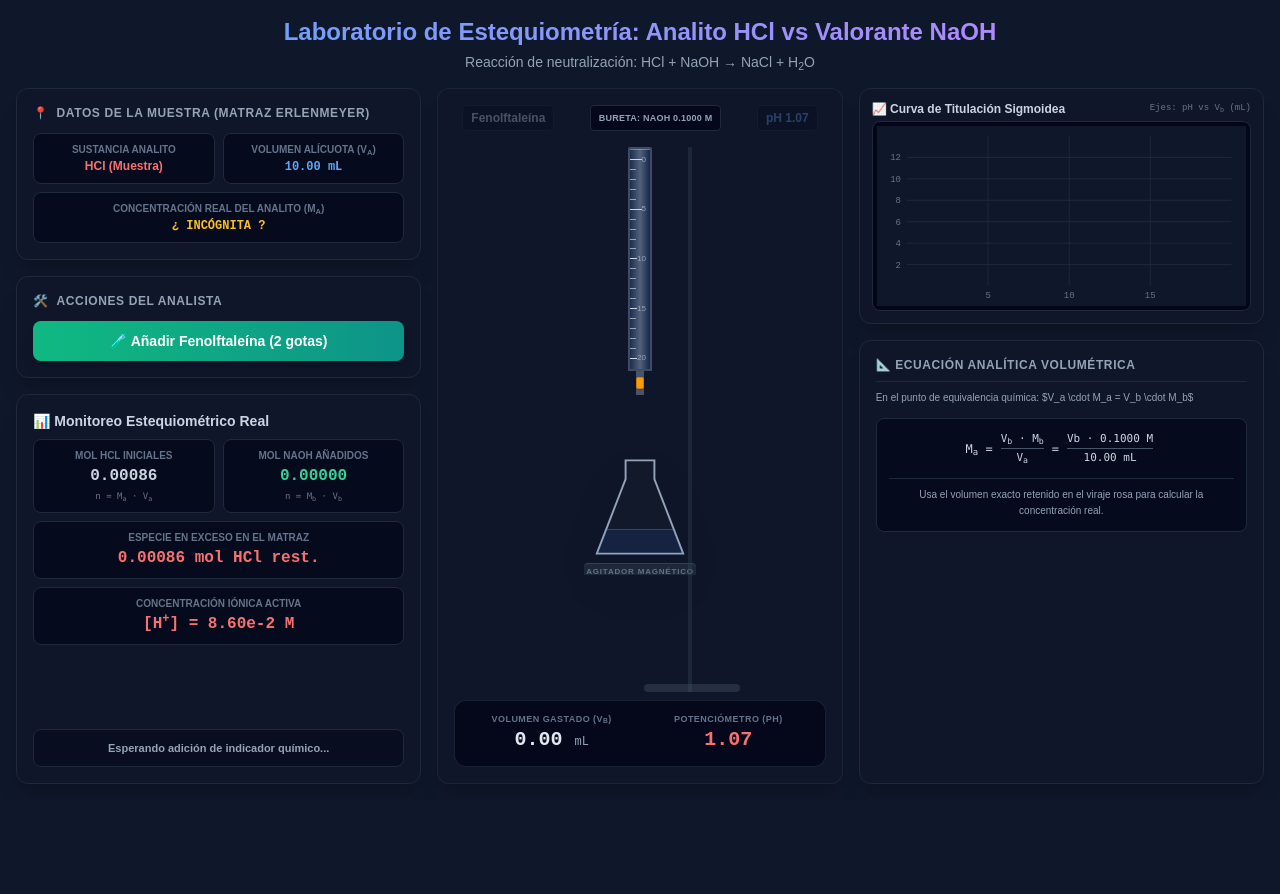
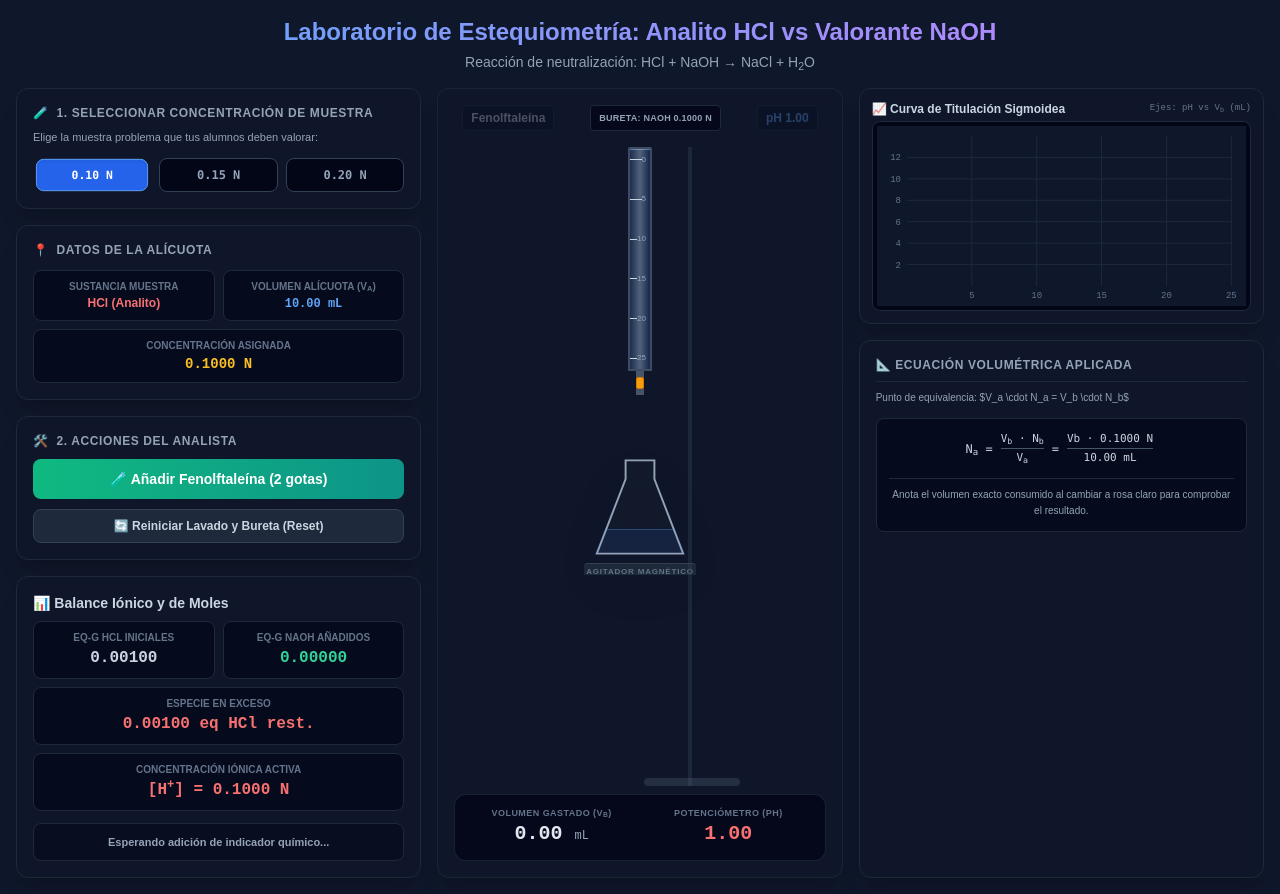
Before and after one commit to wilmer14molina/REACCION_ACIDO_BASE_SIMULACION, a plain HTML site: page index.html in a window 1280 px wide. Before the commit the page ends 800 px from the top, so only its background shows below. Drawn offline with nearby package versions, Linux system fonts and the light colour scheme.

Commit message:
Update index.html

```diff
--- a/index.html
+++ b/index.html
@@ -4,7 +4,7 @@
     <meta charset="UTF-8">
     <meta name="viewport" content="width=device-width, initial-scale=1.0">
     <title>Simulador de Valoración Ácido-Base Profesional</title>
-    <!-- Tailwind v3 Estable para producción (Evita fallos en móviles) -->
+    <!-- Tailwind v3 Estable para producción -->
     <script src="https://cdn.tailwindcss.com"></script>
     <style>
         body {
@@ -92,58 +92,72 @@
         <p class="text-sm text-slate-400 mt-1">Reacción de neutralización: HCl + NaOH &rarr; NaCl + H<sub>2</sub>O</p>
     </header>
 
-    <!-- Cambiado el orden con order-X de Tailwind para pantallas móviles -->
     <main class="grid grid-cols-1 lg:grid-cols-12 gap-4 max-w-7xl mx-auto w-full flex-1 items-stretch">
 
-        <!-- Panel Izquierdo: Monitoreo y Datos (En móvil pasa al final) -->
+        <!-- Panel Izquierdo: Monitoreo y Datos -->
         <section class="lg:col-span-4 flex flex-col gap-4 order-2 lg:order-1">
+
+            <!-- SELECCIÓN DE CONCENTRACIÓN DE LA MUESTRA -->
+            <div class="bg-slate-900/60 border border-slate-800 rounded-xl p-4 shadow-xl">
+                <h2 class="text-xs font-bold text-slate-400 uppercase tracking-wider mb-2 flex items-center gap-2">
+                    <span>🧪</span> 1. Seleccionar Concentración de Muestra
+                </h2>
+                <p class="text-[11px] text-slate-400 mb-3">Elige la muestra problema que tus alumnos deben valorar:</p>
+                <div class="grid grid-cols-3 gap-2">
+                    <button onclick="selectMuestra(0.1)" id="btn-c-0.1" class="bg-slate-950 hover:bg-slate-800 border border-slate-700 rounded-lg py-2 text-xs font-bold font-mono text-slate-300 transition active:scale-95">
+                        0.10 N
+                    </button>
+                    <button onclick="selectMuestra(0.15)" id="btn-c-0.15" class="bg-slate-950 hover:bg-slate-800 border border-slate-700 rounded-lg py-2 text-xs font-bold font-mono text-slate-300 transition active:scale-95">
+                        0.15 N
+                    </button>
+                    <button onclick="selectMuestra(0.2)" id="btn-c-0.2" class="bg-slate-950 hover:bg-slate-800 border border-slate-700 rounded-lg py-2 text-xs font-bold font-mono text-slate-300 transition active:scale-95">
+                        0.20 N
+                    </button>
+                </div>
+            </div>
 
             <div class="bg-slate-900/60 border border-slate-800 rounded-xl p-4 shadow-xl">
                 <h2 class="text-xs font-bold text-slate-400 uppercase tracking-wider mb-3 flex items-center gap-2">
-                    <span>📍</span> Datos de la Muestra (Matraz Erlenmeyer)
+                    <span>📍</span> Datos de la Alícuota
                 </h2>
                 <div class="grid grid-cols-2 gap-2 text-center text-xs">
                     <div class="bg-slate-950/70 p-2 rounded-lg border border-slate-800">
-                        <span class="text-[10px] uppercase font-bold text-slate-500 block">Sustancia Analito</span>
-                        <span class="text-red-400 font-bold">HCl (Muestra)</span>
+                        <span class="text-[10px] uppercase font-bold text-slate-500 block">Sustancia Muestra</span>
+                        <span class="text-red-400 font-bold">HCl (Analito)</span>
                     </div>
                     <div class="bg-slate-950/70 p-2 rounded-lg border border-slate-800">
                         <span class="text-[10px] uppercase font-bold text-slate-500 block">Volumen Alícuota (V<sub>a</sub>)</span>
                         <span class="text-blue-400 font-bold mono">10.00 mL</span>
                     </div>
                     <div class="bg-slate-950/70 p-2 rounded-lg border border-slate-800 col-span-2">
-                        <span class="text-[10px] uppercase font-bold text-slate-500 block">Concentración Real del Analito (M<sub>a</sub>)</span>
-                        <span class="text-amber-400 font-bold mono">¿ INCÓGNITA ?</span>
+                        <span class="text-[10px] uppercase font-bold text-slate-500 block">Concentración Asignada</span>
+                        <span id="label-muestra-activa" class="text-amber-400 font-black text-sm mono">0.1000 N</span>
                     </div>
                 </div>
             </div>
 
-            <!-- Oculto en móvil, visible en PC para no alterar el layout original -->
-            <div class="hidden lg:block bg-slate-900/60 border border-slate-800 rounded-xl p-4 shadow-xl" id="desktop-controls-container">
-                <!-- El script moverá dinámicamente los controles aquí en PC -->
-            </div>
+            <!-- Contenedor dinámico en PC -->
+            <div class="hidden lg:block bg-slate-900/60 border border-slate-800 rounded-xl p-4 shadow-xl" id="desktop-controls-container"></div>
 
             <div class="bg-slate-900/60 border border-slate-800 rounded-xl p-4 shadow-xl flex-1 flex flex-col justify-between gap-3">
                 <div>
-                    <h2 class="text-sm font-bold text-slate-300 mb-2">📊 Monitoreo Estequiométrico Real</h2>
+                    <h2 class="text-sm font-bold text-slate-300 mb-2">📊 Balance Iónico y de Moles</h2>
                     <div class="grid grid-cols-2 gap-2">
                         <div class="bg-slate-950/70 p-2 rounded-lg border border-slate-800 text-center">
-                            <span class="text-[10px] uppercase font-bold text-slate-500 block">mol HCl iniciales</span>
+                            <span class="text-[10px] uppercase font-bold text-slate-500 block">Eq-g HCl iniciales</span>
                             <span id="dMolHInit" class="text-base font-black text-slate-300 mono">0.00100</span>
-                            <span class="text-[9px] text-slate-500 block font-mono mt-0.5">n = M<sub>a</sub> · V<sub>a</sub></span>
                         </div>
                         <div class="bg-slate-950/70 p-2 rounded-lg border border-slate-800 text-center">
-                            <span class="text-[10px] uppercase font-bold text-slate-500 block">mol NaOH añadidos</span>
+                            <span class="text-[10px] uppercase font-bold text-slate-500 block">Eq-g NaOH añadidos</span>
                             <span id="dMolOH" class="text-base font-black text-emerald-400 mono">0.00000</span>
-                            <span class="text-[9px] text-slate-500 block font-mono mt-0.5">n = M<sub>b</sub> · V<sub>b</sub></span>
                         </div>
                         <div class="bg-slate-950/70 p-2 rounded-lg border border-slate-800 text-center col-span-2">
-                            <span class="text-[10px] uppercase font-bold text-slate-500 block">Especie en exceso en el Matraz</span>
-                            <span id="dMolH" class="text-base font-black text-red-400 mono">0.00100 mol HCl</span>
+                            <span class="text-[10px] uppercase font-bold text-slate-500 block">Especie en exceso</span>
+                            <span id="dMolH" class="text-base font-black text-red-400 mono">0.00100 eq HCl</span>
                         </div>
                         <div class="bg-slate-950/70 p-2 rounded-lg border border-slate-800 text-center col-span-2">
                             <span class="text-[10px] uppercase font-bold text-slate-500 block">Concentración Iónica Activa</span>
-                            <span id="dConc" class="text-base font-black text-amber-400 mono">0.1000 M [H<sup>+</sup>]</span>
+                            <span id="dConc" class="text-base font-black text-amber-400 mono">0.1000 N [H<sup>+</sup>]</span>
                         </div>
                     </div>
                 </div>
@@ -154,11 +168,11 @@
             </div>
         </section>
 
-        <!-- Panel Central: Montaje Mecánico (Primero en móvil para priorizar la vista) -->
+        <!-- Panel Central: Montaje Mecánico -->
         <section class="lg:col-span-4 bg-slate-900/40 border border-slate-800/80 rounded-xl p-4 shadow-xl flex flex-col justify-between items-center relative overflow-hidden min-h-[450px] order-1 lg:order-2">
             <div class="w-full flex justify-between text-xs font-bold px-2 z-10 items-center">
                 <span id="ind-tag" class="border border-slate-800 px-2 py-1 rounded bg-slate-950/60 opacity-30 transition-all text-slate-300">Fenolftaleína</span>
-                <span class="text-[9px] text-slate-400 font-extrabold uppercase tracking-wide bg-slate-950/80 px-2 py-1 rounded border border-slate-800">BURETA: NaOH 0.1000 M</span>
+                <span class="text-[9px] text-slate-400 font-extrabold uppercase tracking-wide bg-slate-950/80 px-2 py-1 rounded border border-slate-800">BURETA: NaOH 0.1000 N</span>
                 <span id="state-tag" class="border border-slate-800 px-2 py-1 rounded bg-slate-950/60 text-blue-400 opacity-30 transition-all">pH 1.00</span>
             </div>
 
@@ -166,7 +180,7 @@
                 <div class="absolute left-1/2 top-0 bottom-0 w-1 bg-slate-700 transform translate-x-12 opacity-40"></div>
                 <div class="absolute left-1/2 bottom-0 w-24 h-2 bg-slate-600 transform translate-x-1 y-1 rounded opacity-40"></div>
 
-                <!-- Cuerpo de la Bureta -->
+                <!-- Cuerpo de la Bureta (Escala de 25 mL) -->
                 <div class="w-6 h-56 border-2 border-slate-500/60 rounded-t-sm bg-slate-950/30 relative flex items-end">
                     <div id="buret-grads"></div>
                     <div id="buret-liquid" class="w-full bg-gradient-to-r from-blue-400/20 via-blue-200/40 to-blue-500/20 border-t border-blue-300/50 transition-all duration-300" style="height: 100%;"></div>
@@ -194,7 +208,7 @@
                 <div class="w-28 h-3 bg-slate-800 rounded-t border-t border-slate-700 text-[8px] tracking-widest text-center text-slate-500 font-bold pt-0.5">AGITADOR MAGNÉTICO</div>
             </div>
 
-            <!-- Display de resultados de la valoración -->
+            <!-- Display de volumen y pH -->
             <div class="w-full bg-slate-950/80 border border-slate-800/80 rounded-xl p-3 grid grid-cols-2 gap-2 text-center mt-2 z-10">
                 <div>
                     <div class="text-[9px] uppercase font-bold text-slate-500 tracking-wider">Volumen Gastado (V<sub>b</sub>)</div>
@@ -206,13 +220,11 @@
                 </div>
             </div>
 
-            <!-- CONTENEDOR DE CONTROLES FLUIDO (Aparecerá aquí abajo en celulares de forma nativa) -->
-            <div class="w-full mt-2 lg:hidden" id="mobile-controls-container">
-                <!-- Los controles se inyectan aquí en pantallas móviles -->
-            </div>
+            <!-- Contenedor dinámico en Móvil -->
+            <div class="w-full mt-2 lg:hidden" id="mobile-controls-container"></div>
         </section>
 
-        <!-- Panel Derecho: Gráfico e Informe del Estudiante -->
+        <!-- Panel Derecho: Gráfico e Informe -->
         <section class="lg:col-span-4 flex flex-col gap-4 order-3">
 
             <div class="bg-slate-900/60 border border-slate-800 rounded-xl p-3 shadow-xl">
@@ -227,54 +239,51 @@
 
             <div class="bg-slate-900/60 border border-slate-800 rounded-xl p-4 shadow-xl flex-1 flex flex-col justify-between">
                 <div>
-                    <h3 class="text-xs font-bold uppercase tracking-wider text-slate-400 border-b border-slate-800 pb-2 mb-2">📐 Ecuación Analítica Volumétrica</h3>
+                    <h3 class="text-xs font-bold uppercase tracking-wider text-slate-400 border-b border-slate-800 pb-2 mb-2">📐 Ecuación Volumétrica Aplicada</h3>
                     <p class="text-[10px] text-slate-400 leading-relaxed mb-3">
-                        En el punto de equivalencia química: $V_a \cdot M_a = V_b \cdot M_b$
+                        Punto de equivalencia: $V_a \cdot N_a = V_b \cdot N_b$
                     </p>
                     <div class="bg-slate-950/70 p-3 rounded-lg border border-slate-800 text-center text-xs text-slate-300">
                         <div class="flex items-center justify-center gap-1">
-                            <span class="font-mono">M<sub>a</sub> = </span>
+                            <span class="font-mono">N<sub>a</sub> = </span>
                             <div class="math-fraction font-mono text-[11px]">
-                                <span class="math-numerator">V<sub>b</sub> · M<sub>b</sub></span>
+                                <span class="math-numerator">V<sub>b</sub> · N<sub>b</sub></span>
                                 <span class="math-denominator">V<sub>a</sub></span>
                             </div>
                             <span class="font-mono"> = </span>
                             <div class="math-fraction font-mono text-[11px]">
-                                <span class="math-numerator"><span id="calc-vb">V<sub>b</sub></span> · 0.1000 M</span>
+                                <span class="math-numerator"><span id="calc-vb">V<sub>b</sub></span> · 0.1000 N</span>
                                 <span class="math-denominator">10.00 mL</span>
                             </div>
                         </div>
                         <div class="mt-3 pt-2 border-t border-slate-800 text-slate-400 text-[10px]">
-                            Usa el volumen exacto retenido en el viraje rosa para calcular la concentración real.
+                            Anota el volumen exacto consumido al cambiar a rosa claro para comprobar el resultado.
                         </div>
                     </div>
                 </div>
 
                 <!-- Cuadro de Resultados Finales -->
                 <div id="result-box" class="bg-slate-950/80 border border-indigo-500/30 rounded-xl p-3 text-center hidden transition-all duration-300 mt-2">
-                    <span class="text-[9px] uppercase font-bold text-indigo-400 tracking-wider block">Resultado del Ensayo</span>
-                    <div class="text-2xl font-black mono text-emerald-400 my-1"><span id="result-nb">0.0000</span> <span class="text-xs font-normal text-slate-400">M</span></div>
-                    <p class="text-[10px] text-slate-400 mb-2">Concentración de la Muestra de HCl Calculada</p>
-                    <button onclick="resetSimulation()" class="w-full bg-slate-800 hover:bg-slate-700 text-slate-200 font-bold py-1.5 px-3 rounded-lg text-xs cursor-pointer transition border border-slate-700">
-                        🔄 Limpiar y Recibir Nueva Muestra
-                    </button>
+                    <span class="text-[9px] uppercase font-bold text-indigo-400 tracking-wider block">Cálculo del Sistema</span>
+                    <div class="text-2xl font-black mono text-emerald-400 my-1"><span id="result-nb">0.0000</span> <span class="text-xs font-normal text-slate-400">N</span></div>
+                    <p class="text-[10px] text-slate-400">Concentración experimental obtenida</p>
                 </div>
             </div>
         </section>
 
     </main>
 
-    <!-- Elemento HTML de controles único que moveremos vía JS para no duplicar IDs -->
-    <div id="actual-controls" class="bg-slate-900/90 lg:bg-transparent border border-slate-800 lg:border-0 rounded-xl p-4 lg:p-0">
-        <h2 class="text-xs font-bold text-slate-400 uppercase tracking-wider mb-2 lg:mb-3 flex items-center gap-2">
-            <span>🛠️</span> Acciones del Analista
+    <!-- Bloque Único de Controles del Analista -->
+    <div id="actual-controls" class="bg-slate-900/90 lg:bg-transparent border border-slate-800 lg:border-0 rounded-xl p-4 lg:p-0 flex flex-col gap-2.5">
+        <h2 class="text-xs font-bold text-slate-400 uppercase tracking-wider flex items-center gap-2">
+            <span>🛠️</span> 2. Acciones del Analista
         </h2>
 
         <button id="btn-indicator" onclick="addIndicator()" class="w-full bg-gradient-to-r from-emerald-500 to-teal-600 hover:from-emerald-600 hover:to-teal-700 text-white font-bold py-2.5 px-4 rounded-lg shadow-lg cursor-pointer transition text-sm flex items-center justify-center gap-2">
             🧪 Añadir Fenolftaleína (2 gotas)
         </button>
 
-        <div id="titrate-controls" class="mt-3 space-y-2 hidden">
+        <div id="titrate-controls" class="space-y-2 hidden">
             <div class="flex gap-2">
                 <button id="btn-titrate" onclick="startContinuous()" class="flex-1 bg-blue-600 hover:bg-blue-700 text-white font-bold py-3 px-3 rounded-lg text-xs cursor-pointer transition active:scale-95">
                     ⚡ Volcado Rápido
@@ -287,11 +296,17 @@
                 🛑 DETENER VALORACIÓN / CALCULAR
             </button>
         </div>
+
+        <!-- Botón de Reinicio unificado aquí -->
+        <button onclick="resetSimulation()" class="w-full bg-slate-800 hover:bg-slate-700 hover:text-white text-slate-300 font-bold py-2 px-4 rounded-lg text-xs cursor-pointer transition border border-slate-700 flex items-center justify-center gap-2">
+            🔄 Reiniciar Lavado y Bureta (Reset)
+        </button>
     </div>
 
     <script>
+        // Cambiado maxVol a 27 mL ya que el rango máximo de titulación ahora es 20 mL
         const CFG = {
-            Va: 10, Cb: 0.1000, maxVol: 20, dropVol: 0.05,
+            Va: 10, Cb: 0.1000, maxVol: 27, dropVol: 0.05,
             fastInterval: 60, slowInterval: 350
         };
 
@@ -312,35 +327,49 @@
         const ctx = canvas.getContext('2d');
         let chartW = 600, chartH = 180;
 
-        // ACOMODAR CONTROLES SEGÚN TAMAÑO DE PANTALLA EN TIEMPO REAL
         function handleResponsiveControls() {
             const controls = $('actual-controls');
             if (window.innerWidth < 1024) {
-                // Mover abajo de la titulación en móviles
                 $('mobile-controls-container').appendChild(controls);
             } else {
-                // Mover al panel lateral izquierdo en computadoras
                 $('desktop-controls-container').appendChild(controls);
             }
         }
 
+        function selectMuestra(normalidad) {
+            if (S.active) stopTitration();
+
+            S.Na_real = normalidad;
+            S.Vb_theoretical = +(S.Na_real * CFG.Va / CFG.Cb).toFixed(2);
+
+            [0.1, 0.15, 0.2].forEach(n => {
+                const btn = $(`btn-c-${n}`);
+                if (n === normalidad) {
+                    btn.className = "bg-blue-600 border border-blue-400 rounded-lg py-2 text-xs font-bold font-mono text-white transition scale-95 shadow-inner";
+                } else {
+                    btn.className = "bg-slate-950 hover:bg-slate-800 border border-slate-700 rounded-lg py-2 text-xs font-bold font-mono text-slate-400 transition";
+                }
+            });
+
+            $('label-muestra-activa').textContent = normalidad.toFixed(4) + " N";
+            resetSimulation();
+        }
+
         function initMuestra() {
-            S.Na_real = +(0.0800 + Math.random() * 0.0400).toFixed(4);
-            S.Vb_theoretical = +(S.Na_real * CFG.Va / CFG.Cb).toFixed(2);
             $('dMolHInit').textContent = ((S.Na_real * CFG.Va) / 1000).toFixed(5);
             $('calc-vb').textContent = 'Vb';
             S.pH = calculatePH(0);
             updateView();
         }
 
+        // Graduación optimizada para escala de una bureta de 25 mL
         (function buildGraduations() {
             const container = $('buret-grads');
             container.innerHTML = '';
-            for (let i = 0; i <= 20; i++) {
+            for (let i = 0; i <= 25; i += 5) {
                 const mark = document.createElement('div');
                 mark.className = 'grad-mark';
-                const isLong = i % 5 === 0;
-                mark.innerHTML = `<div class="grad-line ${isLong ? 'long' : ''}"></div>${isLong ? '<span>' + i + '</span>' : ''}`;
+                mark.innerHTML = `<div class="grad-line long"></div><span>${i}</span>`;
                 container.appendChild(mark);
             }
         })();
@@ -364,8 +393,11 @@
             volDisplay.textContent = S.vol.toFixed(2);
             phDisplay.textContent = S.pH.toFixed(2);
             phDisplay.style.color = S.pH < 6.5 ? '#f87171' : S.pH > 7.5 ? '#a78bfa' : '#34d399';
-            buretLiquid.style.height = Math.max(0, 100 - (S.vol / CFG.maxVol) * 100) + '%';
-            erlenLiquid.style.height = Math.min(85, 30 + S.vol * 2.2) + '%';
+
+            // Renderizado proporcional basado en escala máxima de 25 mL
+            buretLiquid.style.height = Math.max(0, 100 - (S.vol / 25) * 100) + '%';
+            erlenLiquid.style.height = Math.min(85, 30 + S.vol * 2.0) + '%';
+
             if (S.hasIndicator) erlenLiquid.style.backgroundColor = phenolphthaleinColor(S.pH);
             $('state-tag').textContent = `pH ${S.pH.toFixed(2)}`;
             stopcock.classList.toggle('open', S.active);
@@ -376,15 +408,15 @@
 
             if (nH_init > nOH_added + 1e-9) {
                 const nH_rest = nH_init - nOH_added;
-                molEl.textContent = `${nH_rest.toFixed(5)} mol HCl rest.`; molEl.style.color = '#f87171';
-                concEl.innerHTML = `[H<sup>+</sup>] = ${(nH_rest / Vtotal_L).toExponential(2)} M`; concEl.style.color = '#f87171';
+                molEl.textContent = `${nH_rest.toFixed(5)} eq HCl rest.`; molEl.style.color = '#f87171';
+                concEl.innerHTML = `[H<sup>+</sup>] = ${(nH_rest / Vtotal_L).toFixed(4)} N`; concEl.style.color = '#f87171';
             } else if (nOH_added > nH_init + 1e-9) {
                 const nOH_rest = nOH_added - nH_init;
-                molEl.textContent = `${nOH_rest.toFixed(5)} mol NaOH exc.`; molEl.style.color = '#a78bfa';
-                concEl.innerHTML = `[OH<sup>-</sup>] = ${(nOH_rest / Vtotal_L).toExponential(2)} M`; concEl.style.color = '#38bdf8';
+                molEl.textContent = `${nOH_rest.toFixed(5)} eq NaOH exc.`; molEl.style.color = '#a78bfa';
+                concEl.innerHTML = `[OH<sup>-</sup>] = ${(nOH_rest / Vtotal_L).toFixed(4)} N`; concEl.style.color = '#38bdf8';
             } else {
                 molEl.textContent = "Neutralización Completa"; molEl.style.color = '#34d399';
-                concEl.innerHTML = `[H<sup>+</sup>] = 1.00x10<sup>-7</sup> M`; concEl.style.color = '#fbbf24';
+                concEl.innerHTML = `[H<sup>+</sup>] = 1.00x10<sup>-7</sup> N`; concEl.style.color = '#fbbf24';
             }
 
             const ban = $('estadoBanner');
@@ -403,14 +435,15 @@
 
         function drawChart() {
             const W = chartW, H = chartH, pad = { top: 10, right: 15, bottom: 20, left: 30 }, plotW = W - pad.left - pad.right, plotH = H - pad.top - pad.bottom;
-            const xOf = v => pad.left + (v / CFG.maxVol) * plotW, yOf = pH => pad.top + plotH - (pH / 14) * plotH;
+            // Gráfica reescalada de forma fija a un límite máximo visual de 25 mL
+            const xOf = v => pad.left + (v / 25) * plotW, yOf = pH => pad.top + plotH - (pH / 14) * plotH;
             ctx.clearRect(0, 0, W, H); ctx.fillStyle = '#0f172a'; ctx.fillRect(0, 0, W, H);
             ctx.strokeStyle = '#1e293b';
             for (let pH = 2; pH <= 12; pH += 2) {
                 ctx.beginPath(); ctx.moveTo(pad.left, yOf(pH)); ctx.lineTo(W - pad.right, yOf(pH)); ctx.stroke();
                 ctx.fillStyle = '#64748b'; ctx.font = '9px monospace'; ctx.textAlign = 'right'; ctx.fillText(pH, pad.left - 6, yOf(pH) + 3);
             }
-            for (let v = 5; v < CFG.maxVol; v += 5) {
+            for (let v = 5; v <= 25; v += 5) {
                 ctx.beginPath(); ctx.moveTo(xOf(v), pad.top); ctx.lineTo(xOf(v), H - pad.bottom); ctx.stroke();
                 ctx.fillStyle = '#64748b'; ctx.font = '9px monospace'; ctx.textAlign = 'center'; ctx.fillText(v, xOf(v), H - pad.bottom + 12);
             }
@@ -479,7 +512,8 @@
 
         function resetSimulation() {
             clearTimeout(S.timer);
-            S = { vol: 0, pH: 1.00, Na_real: 0.1000, Vb_theoretical: 10, active: false, hasIndicator: false, done: false, timer: null, chartPoints: [] };
+            const currentN = S.Na_real;
+            S = { vol: 0, pH: 1.00, Na_real: currentN, Vb_theoretical: (currentN * CFG.Va / CFG.Cb), active: false, hasIndicator: false, done: false, timer: null, chartPoints: [] };
             $('result-box').classList.add('hidden');
             $('titrate-controls').style.display = 'none';
             const btnInd = $('btn-indicator');
@@ -488,6 +522,11 @@
             $('ind-tag').classList.add('opacity-30');
             erlenMagnetic.style.opacity = '0';
             erlenLiquid.style.backgroundColor = 'rgba(59, 130, 246, 0.1)';
+
+            $('btn-titrate').classList.remove('hidden');
+            $('btn-drop').classList.remove('hidden');
+            $('btn-stop').classList.add('hidden');
+
             initMuestra(); resizeCanvas();
         }
 
@@ -497,16 +536,13 @@
             drawChart();
         }
 
-        // Detectar cambios de pantalla
         window.addEventListener('resize', () => {
             handleResponsiveControls();
             resizeCanvas();
         });
 
-        // Inicio automático
         handleResponsiveControls();
-        initMuestra();
-        resizeCanvas();
+        selectMuestra(0.1);
     </script>
 </body>
 </html>
```
